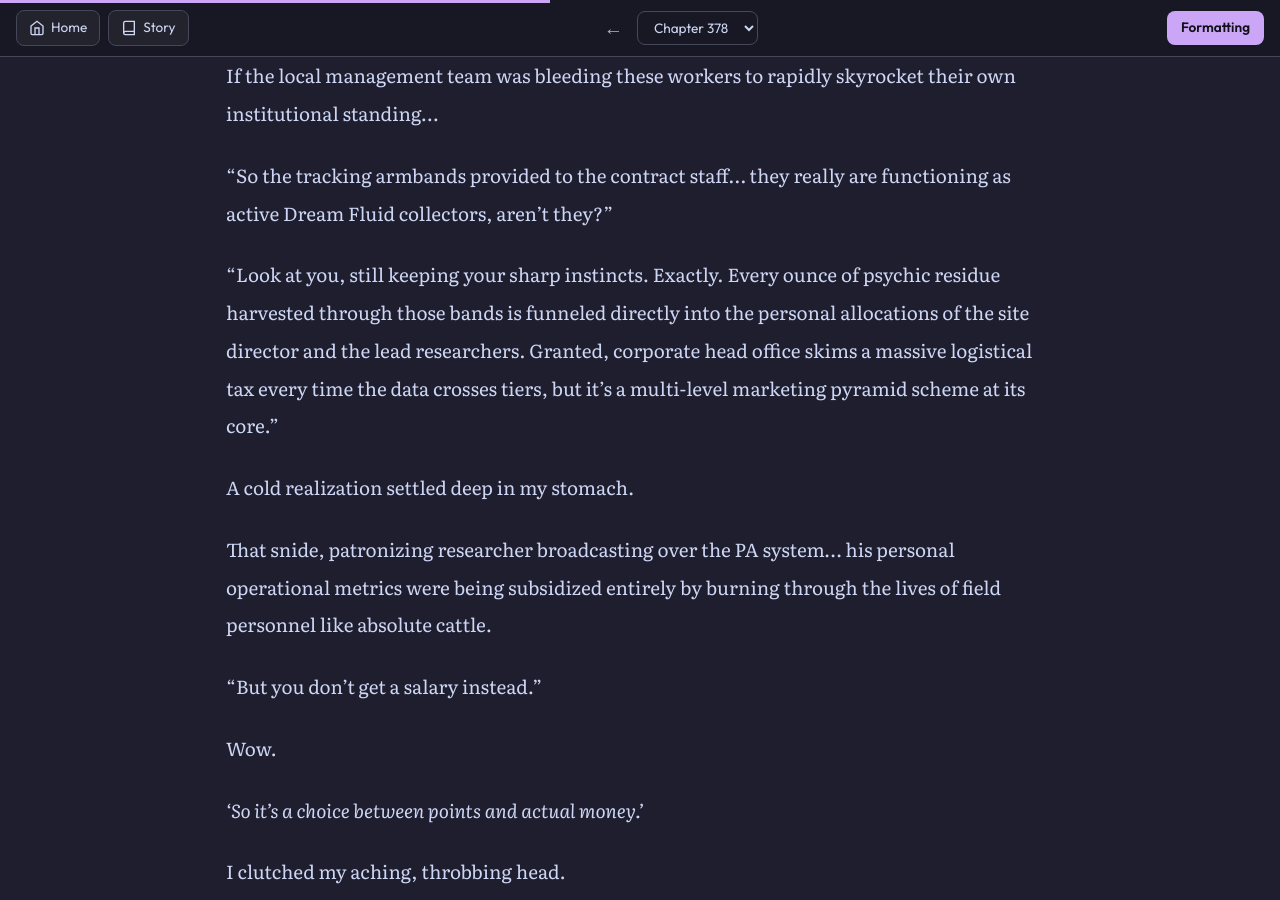
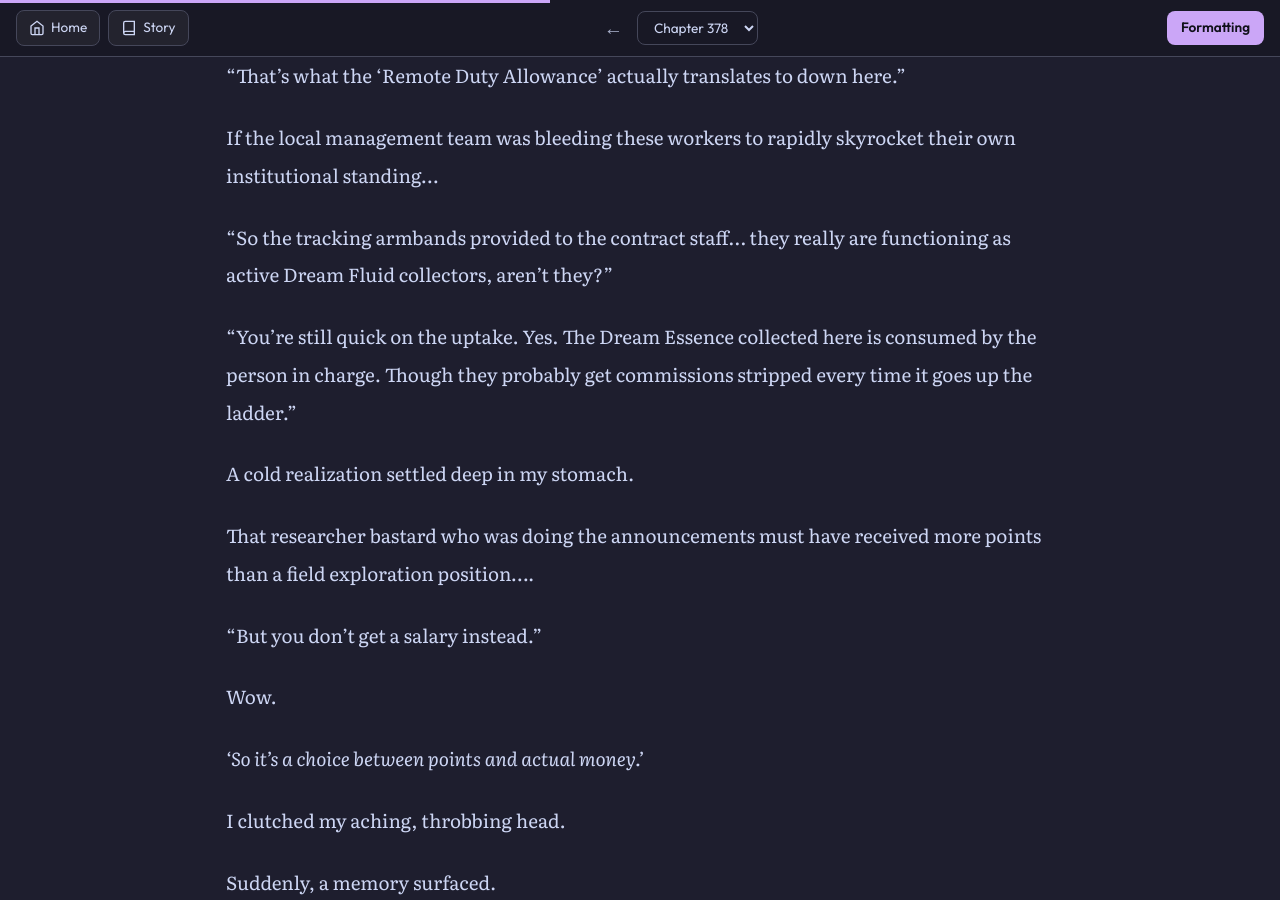
Before and after one commit to soleumn/soleumn.github.io, a Jekyll site: the page built from _chapters/gsgw/ch378.md, in a window 1280 px wide and 900 px high, scrolled down 10799 px. Built offline with Jekyll 4.4.1, drawn with Linux system fonts in a browser that asks for light colours; comment, search, counter and statistics services are not loaded; some of the changed text lies outside the part shown.

Commit message:
Update ch378.md

```diff
--- a/_chapters/gsgw/ch378.md
+++ b/_chapters/gsgw/ch378.md
@@ -238,11 +238,13 @@
 
 "……."
 
-"“I regained my senses two days ago.” ," I said, pointing to the sticker on my neck.
+"“I regained my senses two days ago.”
+
+I said, pointing to the sticker on my neck.
 
 Z999.
 
-"I was running the absolute bottom-tier sequence when I initialized."
+“I was in this state then.”
 
 "You……."
 
@@ -262,7 +264,7 @@
 
 Her posture relaxed slightly, her tone turning decidedly more professional as she transitioned into a standard operational briefing format.
 
-"To be clear, whatever cosmic sequence dropped you into this coordinate is none of my business. My current tactical status has zero overlap with whatever agenda you're running."
+"To be clear, the reason I’m here is none of your business. My situation has nothing to do with you.”
 
 "Understood."
 
@@ -286,11 +288,11 @@
 
 "So the tracking armbands provided to the contract staff... they really are functioning as active Dream Fluid collectors, aren't they?"
 
-"Look at you, still keeping your sharp instincts. Exactly. Every ounce of psychic residue harvested through those bands is funneled directly into the personal allocations of the site director and the lead researchers. Granted, corporate head office skims a massive logistical tax every time the data crosses tiers, but it's a multi-level marketing pyramid scheme at its core."
+“You’re still quick on the uptake. Yes. The Dream Essence collected here is consumed by the person in charge. Though they probably get commissions stripped every time it goes up the ladder.”
 
 A cold realization settled deep in my stomach.
 
-That snide, patronizing researcher broadcasting over the PA system... his personal operational metrics were being subsidized entirely by burning through the lives of field personnel like absolute cattle.
+That researcher bastard who was doing the announcements must have received more points than a field exploration position….
 
 "But you don't get a salary instead."
 
```
